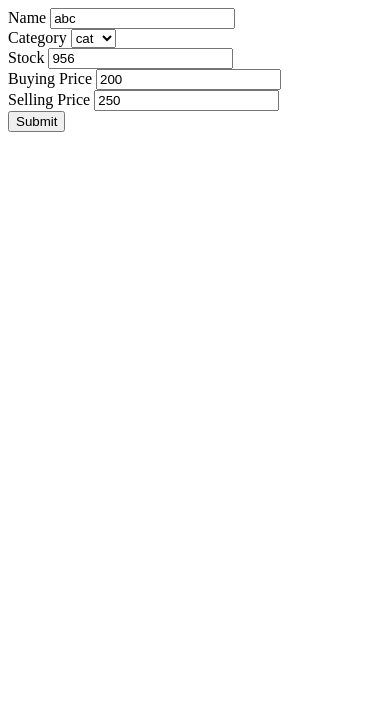
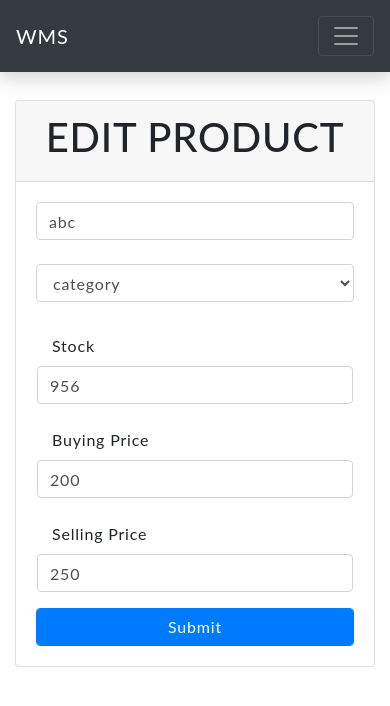
Before and after one commit to akshay2739/Aatmnirbhar-A-team, a PHP site: page /editProduct.php?id=1 in a window 390 px wide. Shown: the top 706 px of the page. Run offline with PHP 8.4, Linux system fonts and the light colour scheme; a user stored in the database is signed in; data comes from the database, SQL or seed files in the repository; a stand-in replaces the project's code that opens the database connection.

Commit message:
-some-design-change

```diff
--- a/editProduct.php
+++ b/editProduct.php
@@ -15,14 +15,24 @@ $row = $res->fetch_assoc();
     <title>Document</title>
 </head>
 <body>
+    <?php include('include/header.php')?>
+
+    <div class="container">
+        <div class="row justify-content-center">
+            <div class="col-md-5">
+                <div class="card">
                     <form action="<?php $_SERVER['PHP_SELF']?>" method="post">
-        <label for="product_name">Name</label>
-        <input type="text" required name="product_name" id="product_name" value=<?php echo($row['product_name'])?>> <br>
+                        <div class="card-header"><h1 class="text-uppercase text-center">Edit product</h1></div>
 
-        <label for="category">Category</label>
-        <select required name="category_id" id="category_id">
+                        <div class="card-body">
+
+                            <input type="text" required name="product_name" id="product_name" value=<?php echo($row['product_name'])?> class="form-control" placeholder="Product name"> <br>
+
+
+                            <select required name="category_id" id="category_id" class="form-control">
+                                <option>category</option>
                                 <?php
-            require('includes/connection.php');
+                                require('include/database.php');
                                 $sql2 = "SELECT * FROM `categories`";
                                 $res2 = $conn->query($sql2);
                                 while($row2=$res2->fetch_assoc()){
@@ -31,17 +41,26 @@ $row = $res->fetch_assoc();
                                 ?>
                             </select><br>
 
-        <label for="quantity">Stock</label>
-        <input type="text" required name="quantity" id="quantity" value=<?php echo($row['quantity'])?>><br>
+                            <div class="row px-3">
+                                <label class="col-md-6 pt-2" for="quantity">Stock</label>
+                                <input class="col-md-6 form-control" type="text" required name="quantity" id="quantity" value=<?php echo($row['quantity'])?>><br>
+                                <div class="w-100 py-2"></div>
 
-        <label for="cost_price">Buying Price</label>
-        <input type="text" required name="cost_price" id="cost_price" value=<?php echo($row['cost_price'])?>><br>
+                                <label class="col-md-6 pt-2" for="cost_price">Buying Price</label>
+                                <input class="col-md-6 form-control" type="text" required name="cost_price" id="cost_price" value=<?php echo($row['cost_price'])?>><br>
+                                <div class="w-100 py-2"></div>
 
-        <label for="sales_price">Selling Price</label>
-        <input type="text" required name="sales_price" id="sales_price" value=<?php echo($row['sales_price'])?>><br>
-
-        <input type="submit" name='submit' value="Submit">
+                                <label class="col-md-6 pt-2" for="sales_price">Selling Price</label>
+                                <input class="col-md-6 form-control" type="text" required name="sales_price" id="sales_price" value=<?php echo($row['sales_price'])?>><br>
+                                <div class="w-100 py-2"></div>
+                            </div>
+                            <input type="submit" name='submit' class="form-control btn-primary" value="Submit">
+                        </div>
                     </form>
+                </div>
+            </div>
+        </div>
+    </div>
 </body>
 </html>
 
--- a/include/header.php
+++ b/include/header.php
@@ -45,7 +45,6 @@
         <div class="dropdown-menu" aria-labelledby="navbarDropdownMenuLink">
           <a class="dropdown-item" href="addSales.php">Add Sales</a>
           <a class="dropdown-item" href="manageSales.php">Manage Sales</a>
-          <a class="dropdown-item" href="salesReport.php">Sales Report</a>
         </div>
       </li>
 
```
Also changed, not shown: addProduct.php (+16 -9 lines), edit_category.php (+18 -5 lines). Lines whose indentation alone changed are shown as unchanged.
